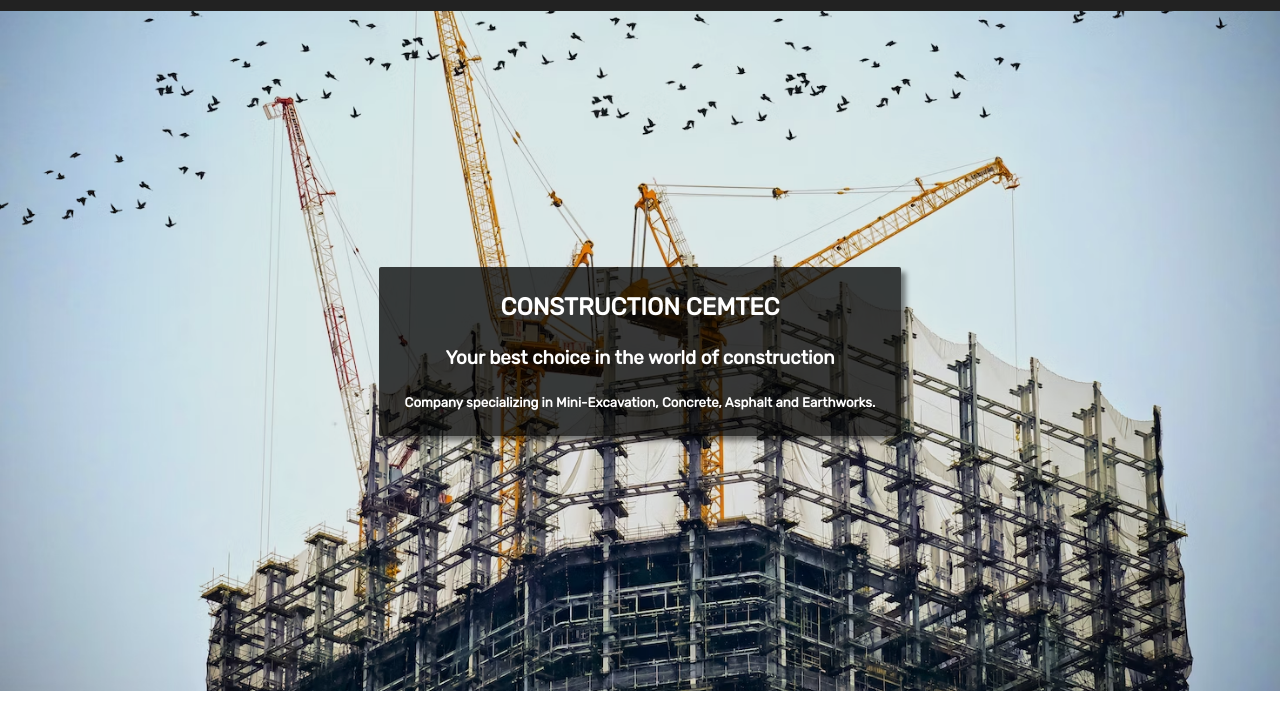
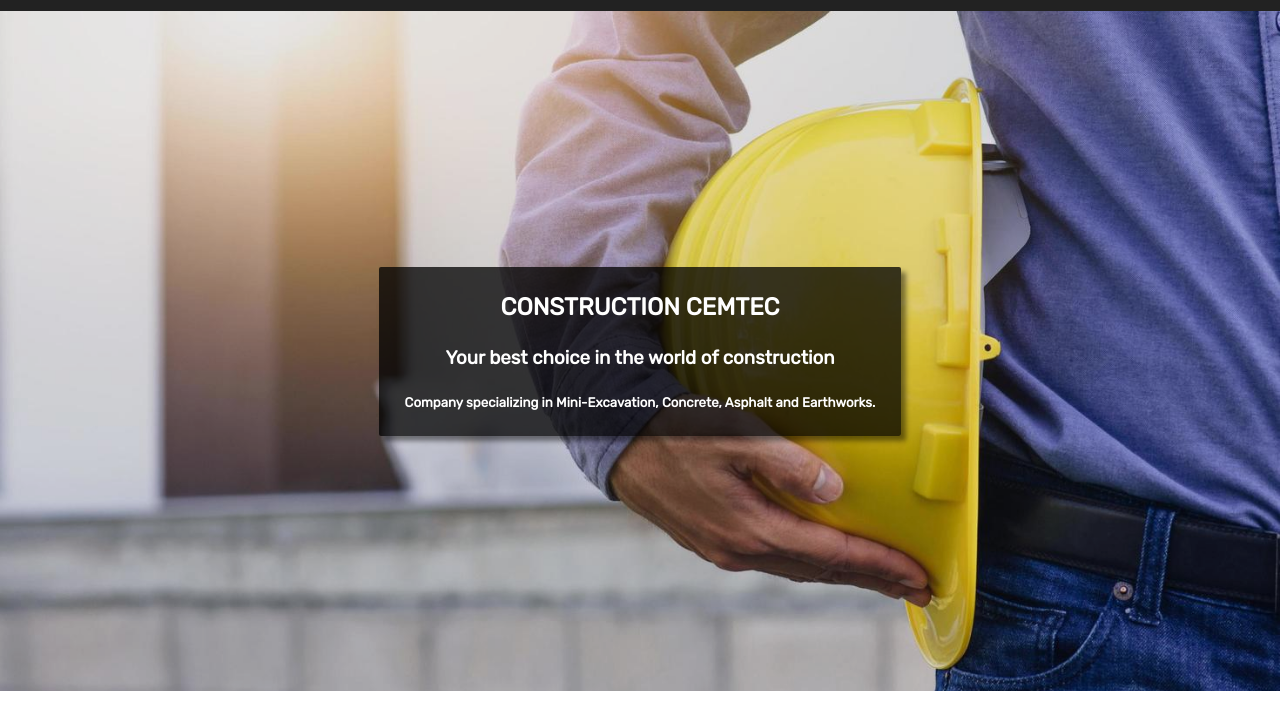
Before and after one commit to yahya-ahdb/construction, a plain HTML site: page index.html in a window 1280 px wide. Shown: the part 86-800 px from the top of the page. Drawn offline with nearby package versions, Linux system fonts and the light colour scheme.

Commit message:
first commit

```diff
--- a/css/style.css
+++ b/css/style.css
@@ -150,7 +150,7 @@ a{
 }
 .home {
     min-height: 85vh;
-    background: url("/images/background.png") no-repeat;
+    background: url("/images/background.jpg") no-repeat;
     background-position: center;
     background-size: cover;
 }
```
Also changed, not shown: images/background.jpg (added).
